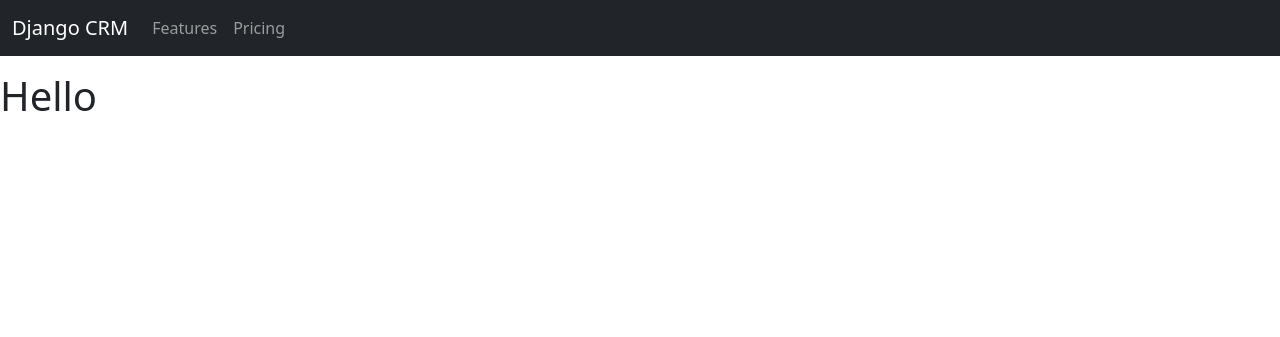
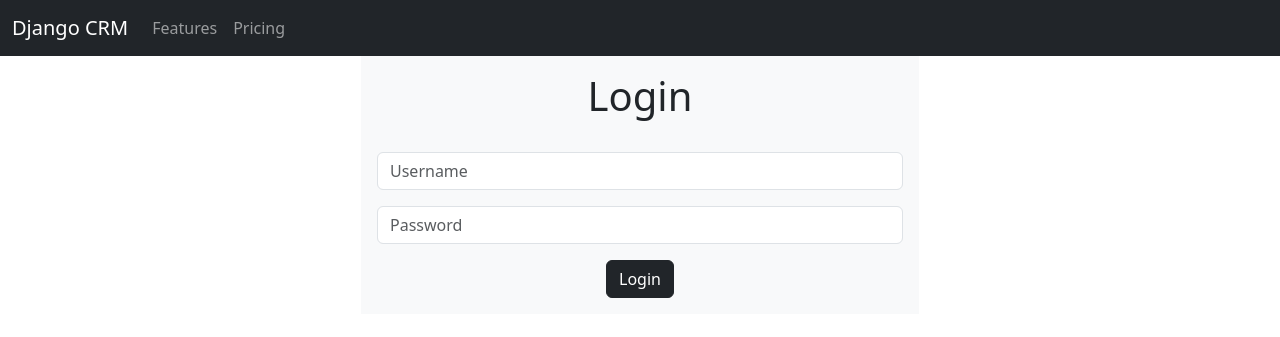
Before and after one commit to ChristinaScott/crm, a Django app: page / in a window 1280 px wide. Shown: the top 337 px of the page. Run offline with Django 5.2, Linux system fonts and the light colour scheme.

Commit message:
adding user_login_page

```diff
--- a/website/templates/base.html
+++ b/website/templates/base.html
@@ -8,12 +8,22 @@
   </head>
   <body>
     {% include 'navbar.html'%}
-    <div>
-        <p>
-            {% block content %}
+    <div class="container">
+
+        {% if messages %}
+            {% for message in messages %}
+            <div class="alert alert-warning alert-dismissible fade show" role="alert">
+                {{message}}
+                <button type="button" class="btn-close" data-bs-dismiss="alert" aria-label="Close"></button>
+              </div>
+            {% endfor %}
+        {% endif %}
+
+
+        {% block content %}
             <!-- Default content can go here -->
-            {% endblock %}
-        </p>
+        {% endblock %}
+
     </div>
 
     <script src="https://cdn.jsdelivr.net/npm/bootstrap@5.3.3/dist/js/bootstrap.bundle.min.js" integrity="sha384-YvpcrYf0tY3lHB60NNkmXc5s9fDVZLESaAA55NDzOxhy9GkcIdslK1eN7N6jIeHz" crossorigin="anonymous"></script>
--- a/website/templates/home.html
+++ b/website/templates/home.html
@@ -1,19 +1,31 @@
 {% extends 'base.html' %}
-
 
 {% block content %}
 
+<div class="col-md-6 offset-md-3 text-center bg-light p-3">
 
-<!DOCTYPE html>
-<html lang="en">
-<head>
-    <meta charset="UTF-8">
-    <meta name="viewport" content="width=device-width, initial-scale=1.0">
-    <title>Document</title>
-</head>
-<body>
-    <h1>Hello</h1>
-</body>
-</html>
+{% if user.is_authenticated %}
+
+<h1>Hello World</h1>
+
+{% else %}
+
+    <h1>Login</h1>
+    <br/>
+    <form method="POST" action="{% url 'home' %}">
+        {% csrf_token %}
+        <div class="mb-3">
+            <input type="text" class="form-control" name="username" placeholder="Username", required>
+        </div>
+
+        <div class="mb-3">
+            <input type="password" class="form-control" name="password" placeholder="Password", required>
+        </div>
+
+        <button type="submit" class="btn btn-dark">Login</button>
+    </form>
+</div>
+
+{% endif %}
 
 {% endblock %}
--- a/website/urls.py
+++ b/website/urls.py
@@ -2,5 +2,7 @@ from django.urls import path
 from . import views
 
 urlpatterns = [
-    path('', views.home, name = 'home')
+    path('', views.home, name = 'home'),
+    #path('login', views.login_user, name = 'login'),
+    #path('logout', views.logout_user, name = 'logout')
 ]
--- a/website/views.py
+++ b/website/views.py
@@ -1,5 +1,28 @@
-from django.shortcuts import render
+from django.shortcuts import render, redirect
+from django.contrib.auth import authenticate, login, logout
+from django.contrib import messages
+
 
 # Create your views here.
 def home(request):
-    return render(request, 'home.html', {})
+    #check to see if logging in
+    if request.method == "POST":
+        username = request.POST['username']
+        password = request.POST['password']
+        #authenticate
+        user = authenticate(request, username=username, password=password)
+        if user is not None:
+            login(request, user)
+            messages.success(request, "You have logged in!")
+            return redirect('home')
+        else:
+            messages.success(request, "There was a problem logging in ...")
+            return redirect('home')
+    else:
+        return render(request, 'home.html', {})
+
+def login_user(request):
+    pass
+
+def logout_user(request):
+    pass
```
